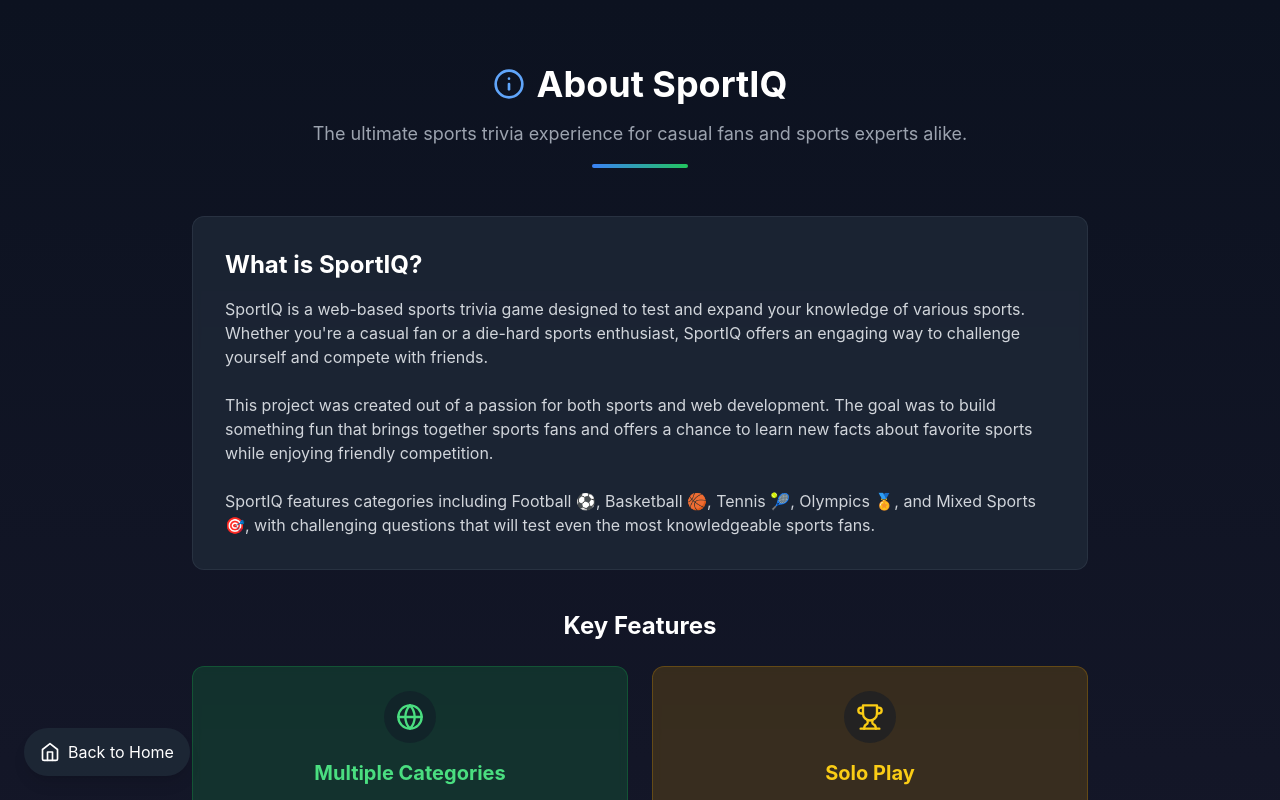
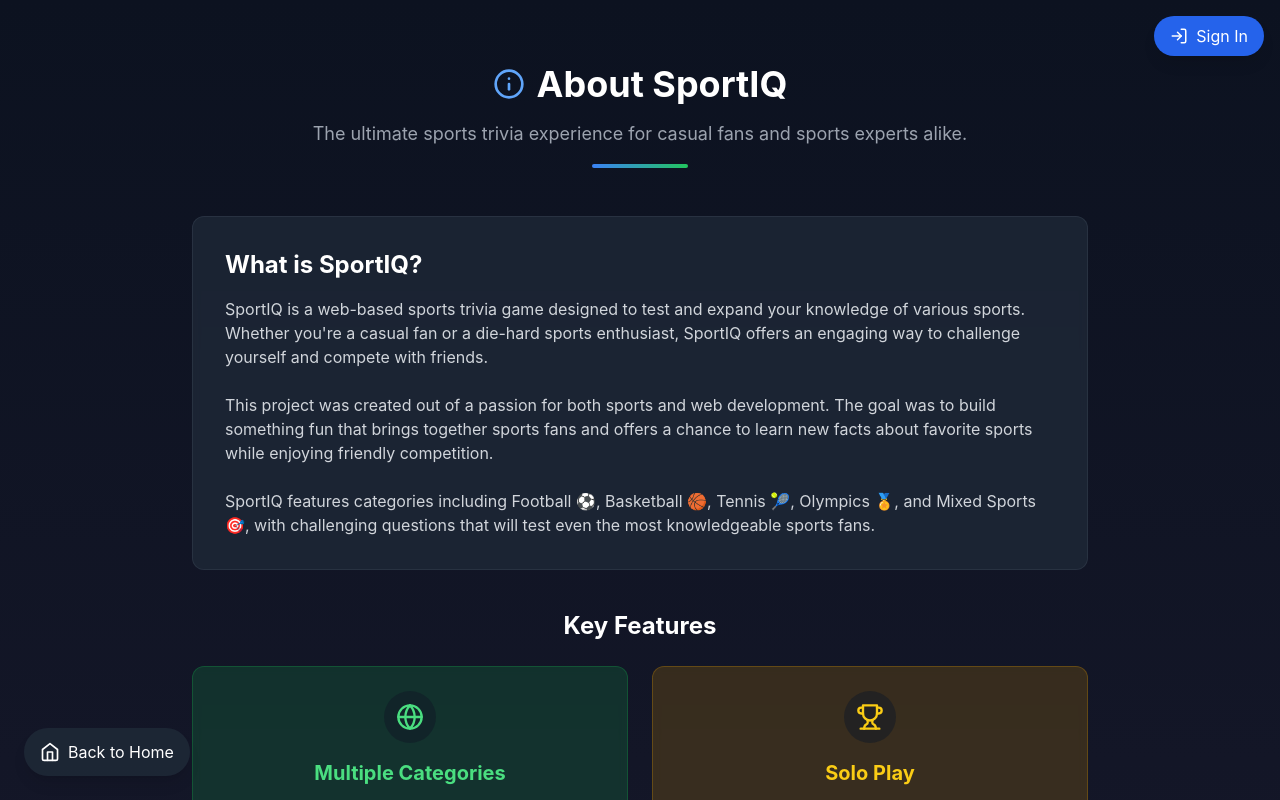
Before and after one commit to buyuknomad/Sports-Quiz, a React (Vite) app: page /about in a window 1280 px wide. Shown: the top 800 px of the page. Built offline with nearby package versions, Linux system fonts and the light colour scheme; no server answers.

Commit message:
Update AboutPage.tsx
NavBar

```diff
--- a/src/components/AboutPage.tsx
+++ b/src/components/AboutPage.tsx
@@ -5,6 +5,7 @@ import { Home, Info, Trophy, Users, Zap, Globe } from 'lucide-react';
 import { NavigationButton } from './navigation';
 import { NAVIGATION_LABELS } from '../constants/navigation';
 import { useAnalyticsEvent } from '../hooks/useAnalyticsEvent';
+import EnhancedNavBar from './layout/EnhancedNavBar';
 
 // Animation variants
 const containerVariants = {
@@ -100,6 +101,9 @@ const AboutPage: React.FC = () => {
 
   return (
     <div className="min-h-screen bg-gradient-to-b from-[#0c1220] to-[#1a1a2e] py-16 px-4">
+      {/* Added EnhancedNavBar */}
+      <EnhancedNavBar variant="default" position="top-right" />
+
       {/* Navigation Button */}
       <div className="fixed bottom-6 left-6 z-10">
         <NavigationButton
```
